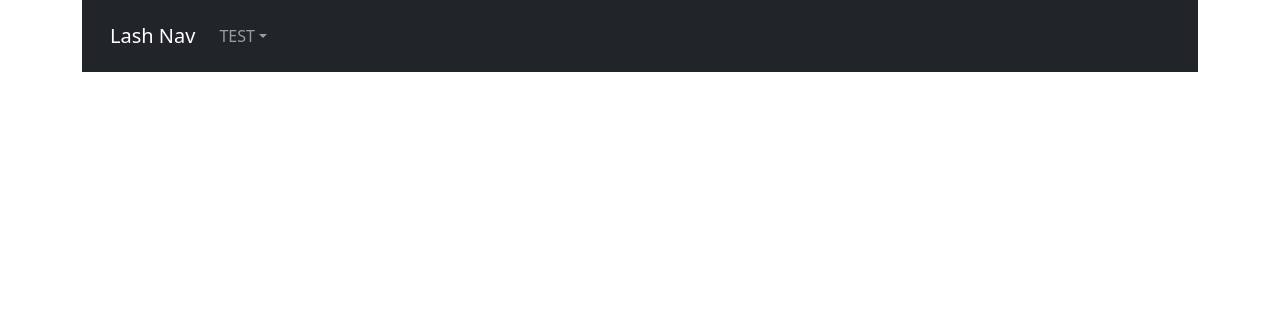
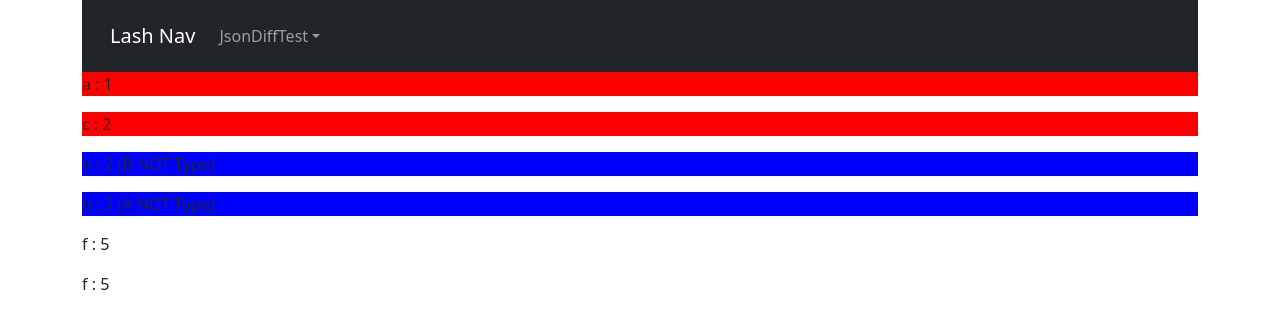
Before and after one commit to LaSeunghyun/reactProject, a React (Create React App) app: page /DepthOne in a window 1280 px wide. Before the commit this address had no page. Shown: the top 328 px of the page. Built offline with nearby package versions, Linux system fonts and the light colour scheme; a small style sheet from the web is missing.

Commit message:
뎁스1 성공

```diff
--- a/src/App.js
+++ b/src/App.js
@@ -1,5 +1,6 @@
 import PostBoard from './PostBoard'
 import JsonDiff from './jsondiff/JsonDiff'
+import DepthOne from './jsondiff/DepthOne'
 import './App.css';
 import NavBar from './nav/NavBar';
 import { BrowserRouter, Switch, Route, Routes } from 'react-router-dom';
@@ -12,6 +13,7 @@ function App() {
         <Routes>
           <Route exact path='/' element={PostBoard()} />
           <Route exact path='/jsondiff' element={JsonDiff()} />
+          <Route exact path='/DepthOne' element={DepthOne()} />
         </Routes>
       </BrowserRouter>
     </div>
--- /dev/null
+++ b/src/jsondiff/DepthOne.js
@@ -0,0 +1,69 @@
+import React, { useEffect, useState } from "react";
+
+function DepthOne(){
+    let a = {
+        'a' : 1,
+        'b' : 2,
+        'f' : 5
+    }
+    let b = {
+        'c' : 2,
+        'b' : '2',
+        'f' : 5
+    }
+
+    let [html, setHtml] = useState([]);
+
+    const notType = {
+        background : 'blue'
+    }
+
+    const allNot = {
+        background : 'red'
+    }
+
+    const not = {
+        background : 'gray'
+    }
+
+    let copy = {...b};
+    useEffect( () => {
+        let temp = [];
+        for(let key in a){
+            if(b.hasOwnProperty(key)){
+                if(a[key] === b[key]){   // 프로퍼티와 벨류가 다 맞을 경우
+                    temp.push([<p>{key} : {b[key]}</p>])
+                    temp.push([<p>{key} : {a[key]}</p>])
+                }else if(typeof(a[key]) != typeof(b[key])){  // 벨류의 타입이 다를 경우
+                    temp.push([<p style={notType}> {key} : {b[key]} (B NOT Type) </p>])
+                    temp.push([<p style={notType}> {key} : {a[key]} (A NOT Type) </p>])
+                }else if(a[key] != b[key]){ //  벨류의 값이 다른 경우
+                    temp.push([<p style={not}> {a[key]} NOT {b[key]}</p>])
+                    temp.push([<p style={not}> {b[key]} NOT {a[key]}</p>])
+                }
+                delete copy[key];
+            }else{
+                if(!b.hasOwnProperty(key)){
+                    temp.push([<p style={allNot}>{key} : {a[key]}</p>])
+                }
+                for(let kk in copy){
+                    temp.push([<p style={allNot}>{kk} : {copy[kk]}</p>])
+                }
+            }
+        }
+        setHtml(temp)
+    }, [])
+
+    return(
+        <div>
+            { html.map((html, idx) => (
+                <>
+                    {html}
+                </>
+            ))}
+        </div>
+    )
+
+}
+
+export default DepthOne;
--- a/src/nav/NavBar.js
+++ b/src/nav/NavBar.js
@@ -8,8 +8,9 @@ function NavBar(){
                 <Container>
                     <Navbar.Brand href='/'>Lash Nav</Navbar.Brand>
                         <Nav className='me-auto'>
-                          <NavDropdown title="TEST" id="basic-nav-dropdown">
-                              <NavDropdown.Item href="/jsondiff">Json 비교</NavDropdown.Item>
+                          <NavDropdown title="JsonDiffTest" id="basic-nav-dropdown">
+                              <NavDropdown.Item href="/DepthOne">onedepth 비교</NavDropdown.Item>
+                              <NavDropdown.Item href="/jsondiff">무한 Depth 비교(진행중)</NavDropdown.Item>
                           </NavDropdown>
                         </Nav>
                 </Container>
```
Also changed, not shown: src/jsondiff/JsonDiff.js (+9 -0 lines).
